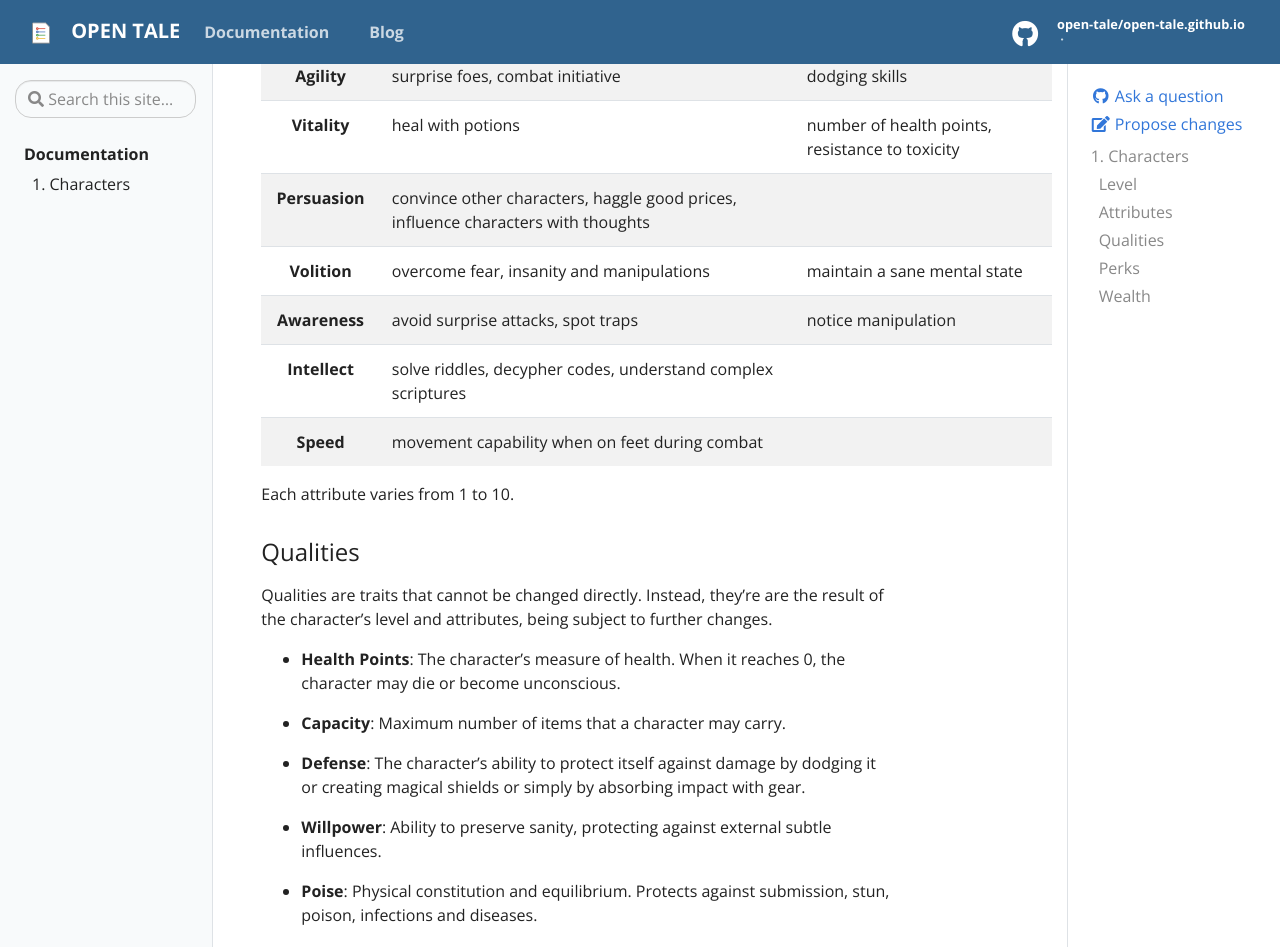
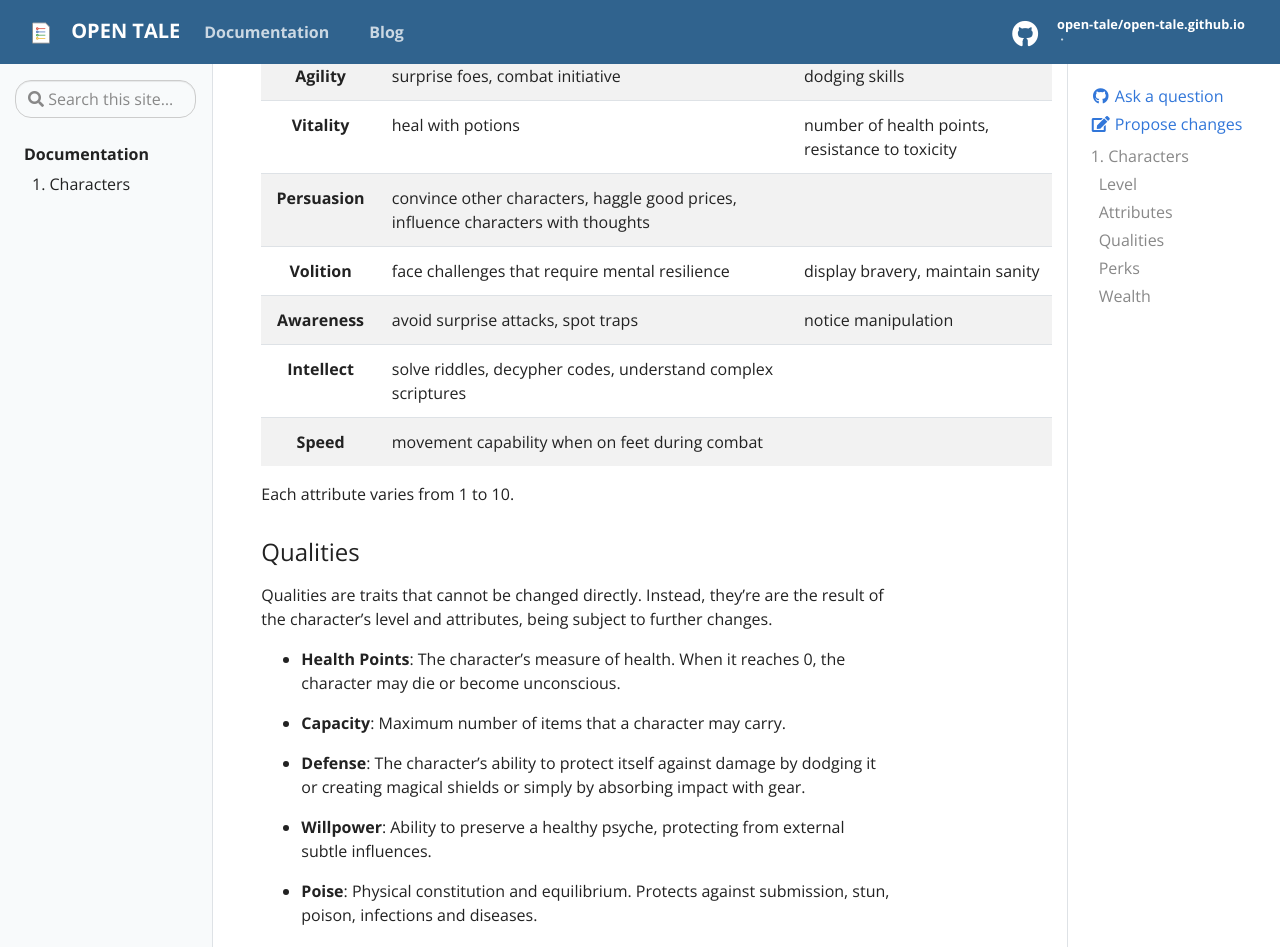
Before and after one commit to open-tale/open-tale.github.io, a Jekyll site: the page built from _docs/01-characters.md, in a window 1280 px wide and 1400 px high, scrolled down 900 px. Shown: the top 947 px of the window. Built offline with Jekyll 4.4.1, drawn with Linux system fonts in a browser that asks for light colours.

Commit message:
updating volition and willpower

```diff
--- a/_docs/01-characters.md
+++ b/_docs/01-characters.md
@@ -34,7 +34,7 @@ Open Tale has the following attributes:
 | **Agility** | surprise foes, combat initiative | dodging skills
 | **Vitality** | heal with potions | number of health points, resistance to toxicity
 | **Persuasion** | convince other characters, haggle good prices, influence characters with thoughts
-| **Volition** | overcome fear, insanity and manipulations | maintain a sane mental state
+| **Volition** | face challenges that require mental resilience | display bravery, maintain sanity
 | **Awareness** | avoid surprise attacks, spot traps | notice manipulation
 | **Intellect** | solve riddles, decypher codes, understand complex scriptures
 | **Speed** | movement capability when on feet during combat
@@ -55,8 +55,8 @@ character may die or become unconscious.
 * **Defense**: The character's ability to protect itself against damage by
 dodging it or creating magical shields or simply by absorbing impact with gear.
 
-* **Willpower**: Ability to preserve sanity, protecting against external subtle
-influences.
+* **Willpower**: Ability to preserve a healthy psyche, protecting from external
+subtle influences.
 
 * **Poise**: Physical constitution and equilibrium. Protects against submission,
 stun, poison, infections and diseases.
```
